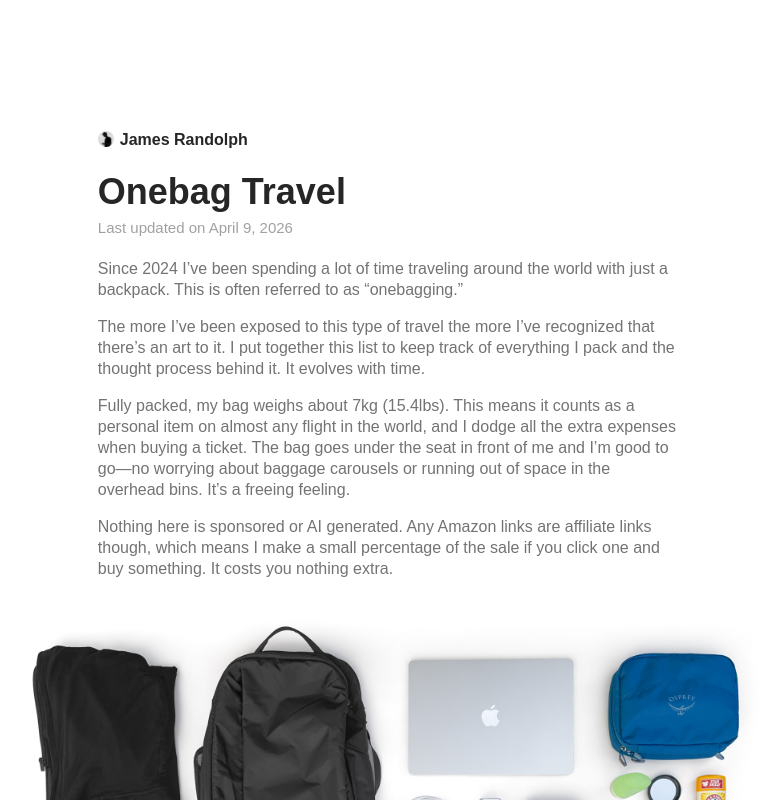
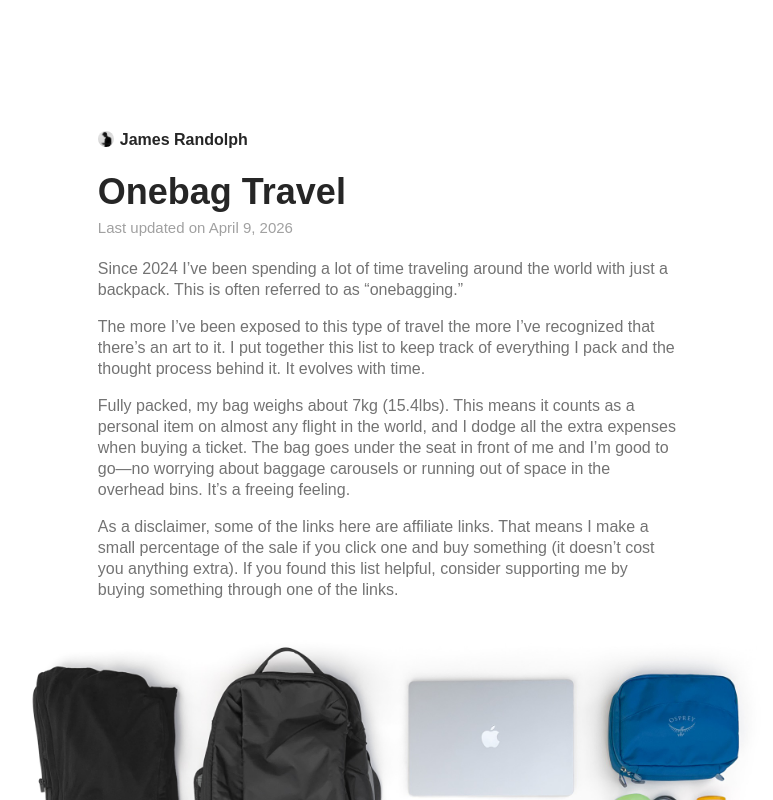
Before and after one commit to james01/personal-website, a SvelteKit app: page /onebag in a window 1280 px wide. Shown: the top 800 px of the page, without its empty margins (253-1026 px from the left). Built offline with nearby package versions, Linux system fonts and the light colour scheme; a web font is replaced by a local one.

Commit message:
Update disclaimer

```diff
--- a/src/routes/onebag/+page.svelte
+++ b/src/routes/onebag/+page.svelte
@@ -47,9 +47,10 @@
 					a freeing feeling.
 				</p>
 				<p>
-					Nothing here is sponsored or AI generated. Any Amazon links are affiliate links though,
-					which means I make a small percentage of the sale if you click one and buy something. It
-					costs you nothing extra.
+					As a disclaimer, some of the links here are affiliate links. That means I make a small
+					percentage of the sale if you click one and buy something (it doesn&rsquo;t cost you
+					anything extra). If you found this list helpful, consider supporting me by buying
+					something through one of the links.
 				</p>
 			</div>
 			<div class="-mx-5 mt-10 lg:-mx-24">
```
